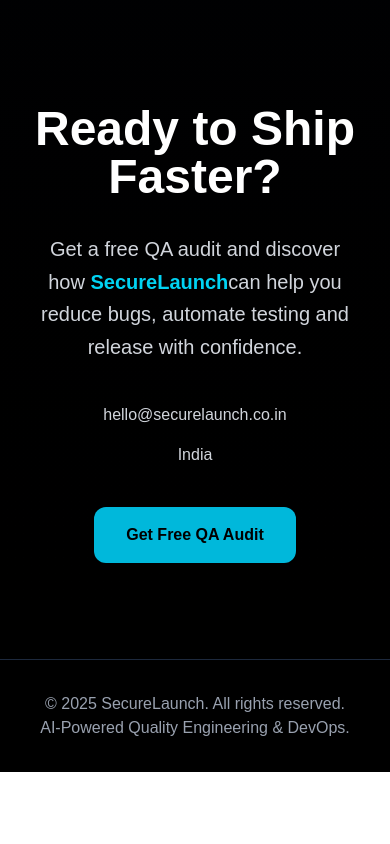
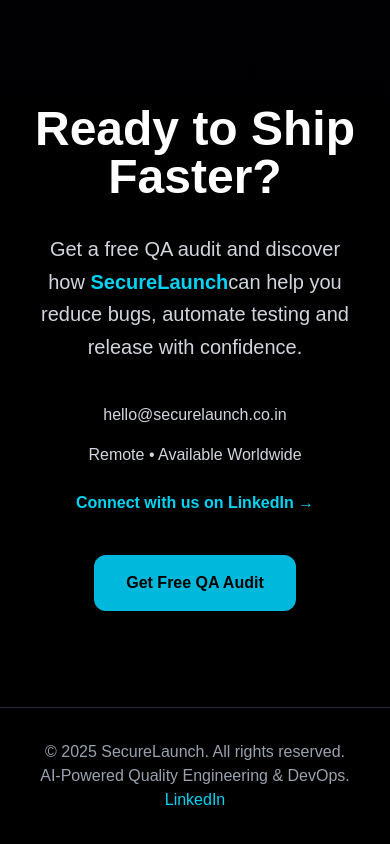
Before and after one commit to kraubin/securelaunch, a Next.js app: page / in a window 390 px wide. Shown: the part 4445-5289 px from the top of the page. Before the commit the page ends 5217 px from the top, so only its background shows below. Built offline with nearby package versions, Linux system fonts and the light colour scheme.

Commit message:
Improve homepage design and responsiveness

```diff
--- a/app/page.tsx
+++ b/app/page.tsx
@@ -433,9 +433,24 @@
 
 <p className="text-gray-300 mt-4">
 
-          India
+  Remote • Available Worldwide
 
 </p>
+
+
+<a
+  href="https://www.linkedin.com/company/securelaunch-in"
+  target="_blank"
+  rel="noopener noreferrer"
+  className="inline-block mt-6 text-cyan-400 hover:text-cyan-300 font-semibold"
+>
+
+  Connect with us on LinkedIn →
+
+</a>
+
+
+<br />
 
 
 <a href="mailto:hello@securelaunch.co.in">
@@ -460,8 +475,20 @@
 
   AI-Powered Quality Engineering & DevOps.
 
+  <br />
+
+  <a
+    href="https://www.linkedin.com/company/securelaunch-in"
+    target="_blank"
+    rel="noopener noreferrer"
+    className="text-cyan-400 hover:text-cyan-300"
+  >
+
+    LinkedIn
+
+  </a>
+
 </footer>
-
     </main>
   );
 }
```
Lines whose indentation alone changed are shown as unchanged.
